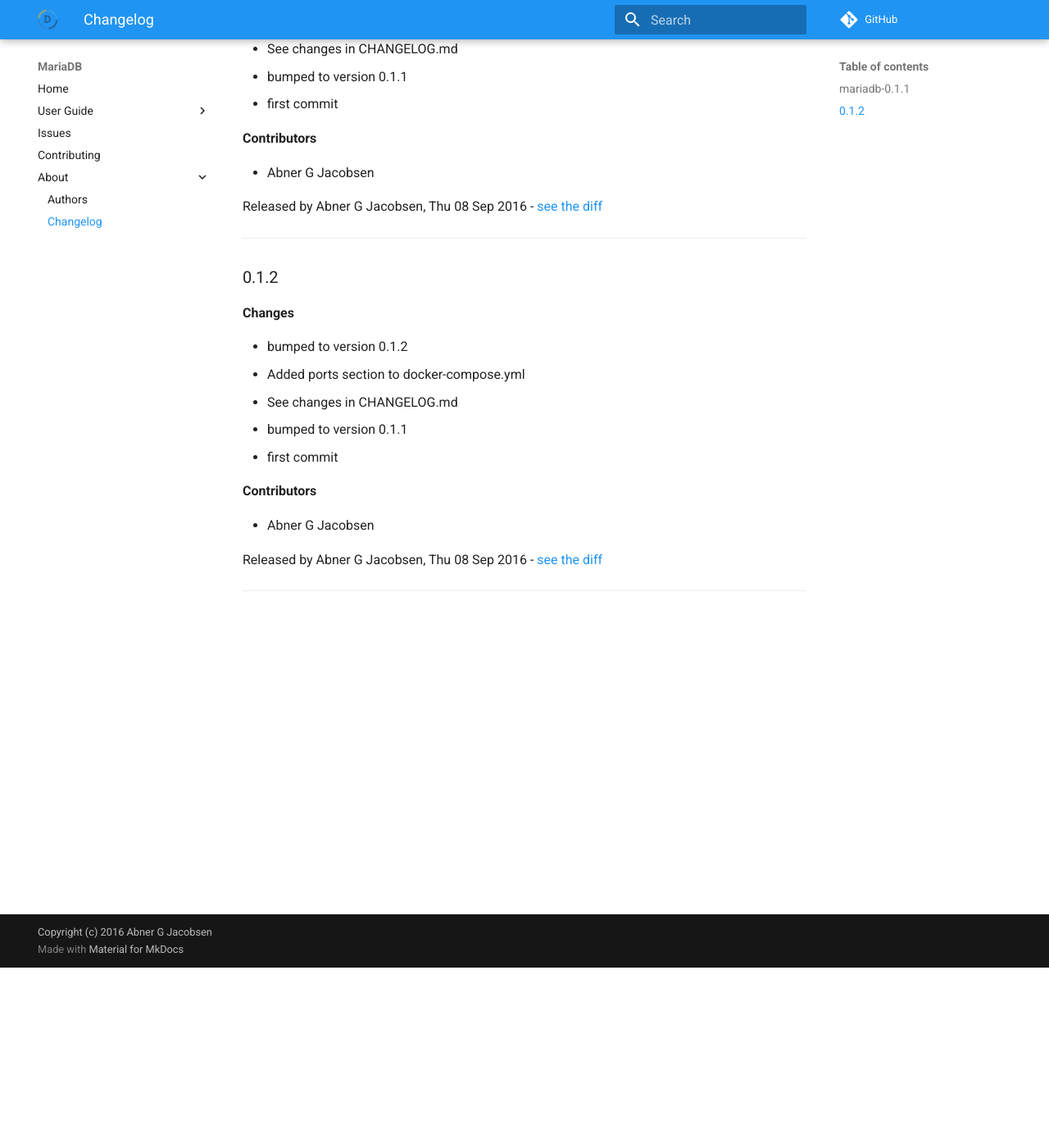
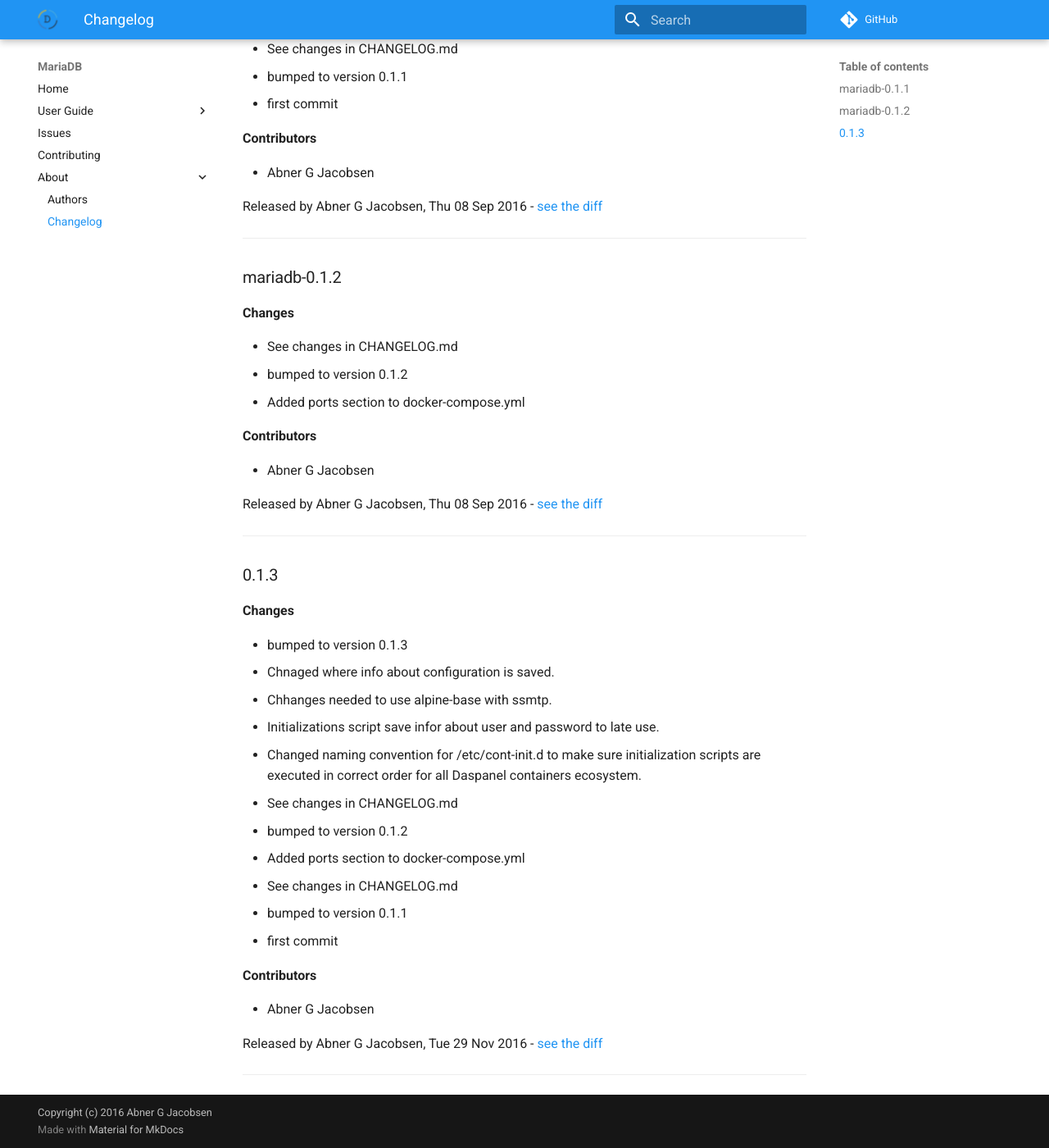
Before and after one commit to daspanel/mariadb, an MkDocs documentation site: the page built from docs/changelog.md, in a window 1280 px wide and 1400 px high, scrolled down 220 px. Shown: the whole window at 82% size. Built offline with MkDocs 1.6.1 and Material for MkDocs 9.7.7, drawn with Linux system fonts in a browser that asks for light colours; comment, search, counter and statistics services are not loaded; old or Windows-style settings are respelled for this version of MkDocs.

Commit message:
See changes in CHANGELOG.md

```diff
--- a/docs/changelog.md
+++ b/docs/changelog.md
@@ -15,9 +15,30 @@
 [see the diff](https://github.com/admindaspanel/mariadb/compare/...#diff)
 ______________
 
-### 0.1.2
+### mariadb-0.1.2
 __Changes__
 
+- See changes in CHANGELOG.md
+- bumped to version 0.1.2
+- Added ports section to docker-compose.yml
+
+__Contributors__
+
+- Abner G Jacobsen
+
+Released by Abner G Jacobsen, Thu 08 Sep 2016 -
+[see the diff](https://github.com/admindaspanel/mariadb/compare/...#diff)
+______________
+
+### 0.1.3
+__Changes__
+
+- bumped to version 0.1.3
+- Chnaged where info about configuration is saved.
+- Chhanges needed to use alpine-base with ssmtp.
+- Initializations script save infor about user and password to late use.
+- Changed naming convention for /etc/cont-init.d to make sure initialization scripts are executed in correct order for all Daspanel containers ecosystem.
+- See changes in CHANGELOG.md
 - bumped to version 0.1.2
 - Added ports section to docker-compose.yml
 - See changes in CHANGELOG.md
@@ -28,6 +49,6 @@
 
 - Abner G Jacobsen
 
-Released by Abner G Jacobsen, Thu 08 Sep 2016 -
-[see the diff](https://github.com/admindaspanel/mariadb/compare/3fd8c18878784ff7e648ae238b98209129c5f699...0.1.2#diff)
+Released by Abner G Jacobsen, Tue 29 Nov 2016 -
+[see the diff](https://github.com/admindaspanel/mariadb/compare/3fd8c18878784ff7e648ae238b98209129c5f699...0.1.3#diff)
 ______________
```
Also changed, not shown: CHANGELOG.md (+24 -3 lines).
